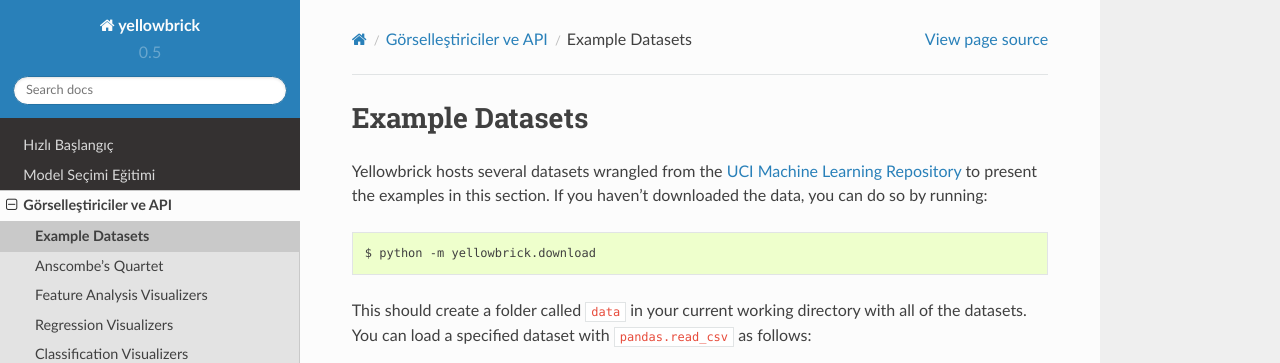
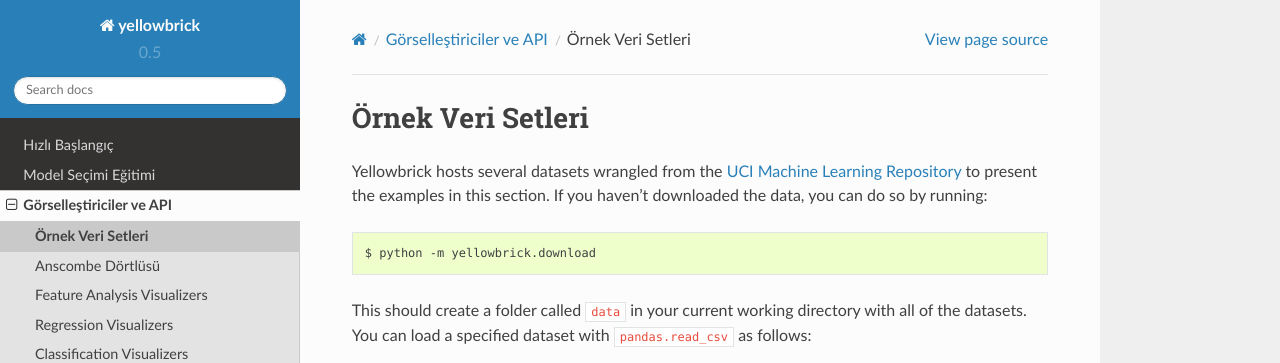
Before and after one commit to DistrictDataLabs/yellowbrick-docs-tr, a Sphinx documentation site: the page built from docs/api/datasets.rst, in a window 1280 px wide and 900 px high. Shown: the top 363 px of the window. Built offline with Sphinx 7.4.7 and the Read the Docs theme 2.0.0, drawn with Linux system fonts in a browser that asks for light colours.

Commit message:
Turkish Translation

```diff
--- a/docs/api/anscombe.rst
+++ b/docs/api/anscombe.rst
@@ -1,6 +1,6 @@
 .. -*- mode: rst -*-
 
-Anscombe's Quartet
+Anscombe Dörtlüsü
 ==================
 
 Yellowbrick has learned Anscombe's lesson - which is why we believe that
--- a/docs/api/datasets.rst
+++ b/docs/api/datasets.rst
@@ -1,6 +1,6 @@
 .. -*- mode: rst -*-
 
-Example Datasets
+Örnek Veri Setleri
 ================
 
 Yellowbrick hosts several datasets wrangled from the `UCI Machine
```
Also changed, not shown: other parts of docs/api/anscombe.rst (+1 -1 lines).
